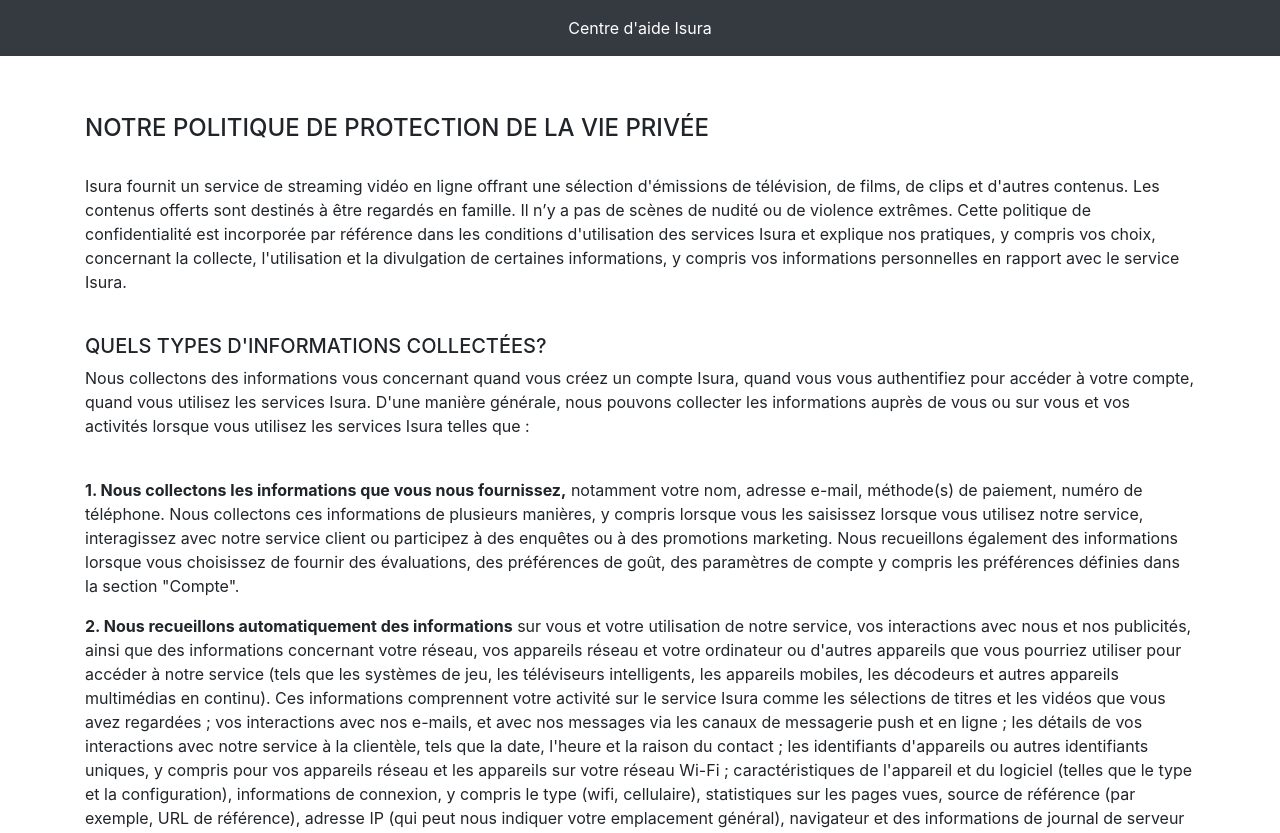
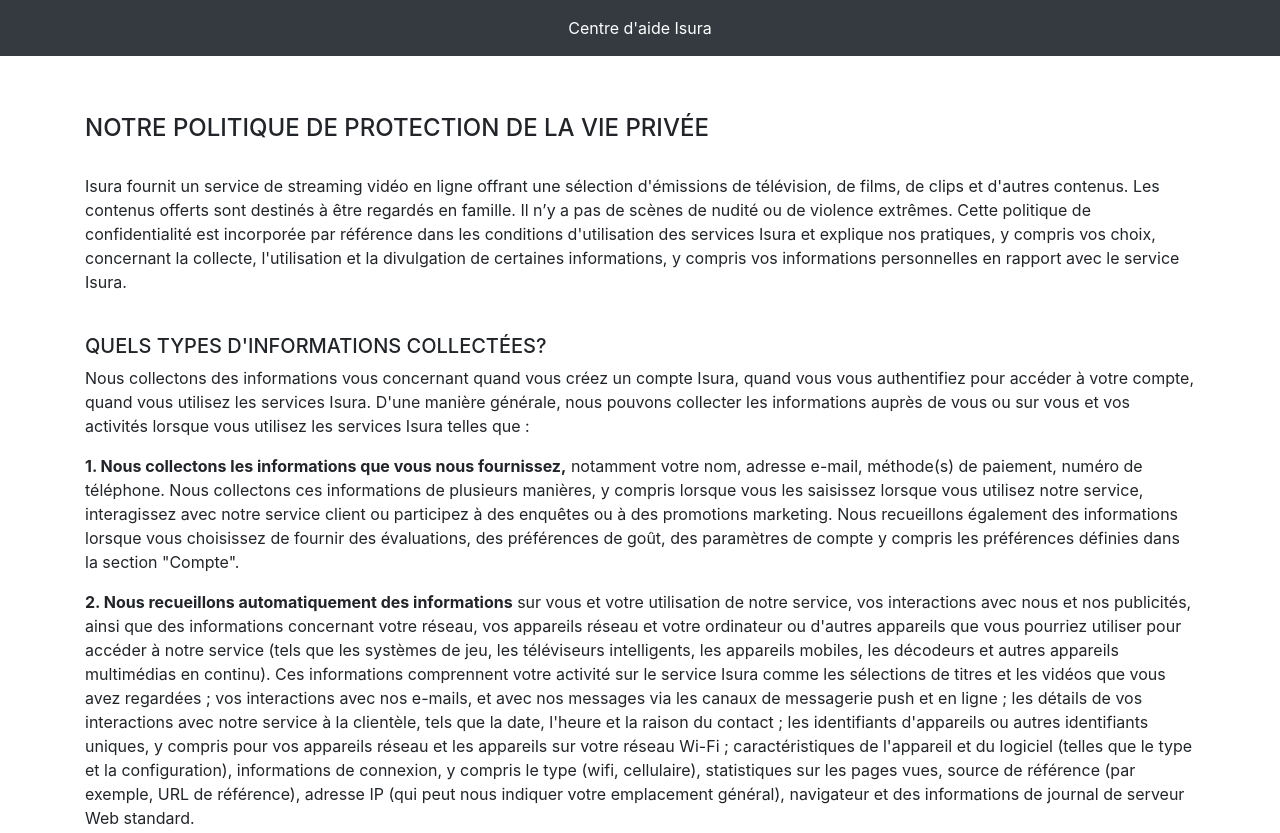
Before and after one commit to isuraconnect/privacy, a plain HTML site: page index.html in a window 1280 px wide. Shown: the top 833 px of the page. Drawn offline with nearby package versions, Linux system fonts and the light colour scheme.

Commit message:
Update index.html

```diff
--- a/index.html
+++ b/index.html
@@ -23,7 +23,7 @@
 <p>Isura fournit un service de streaming vidéo en ligne offrant une sélection d'émissions de télévision, de films, de clips et d'autres contenus. Les contenus offerts sont destinés à être regardés en famille. Il n’y a pas de scènes de nudité ou de violence extrêmes. Cette politique de confidentialité est incorporée par référence dans les conditions d'utilisation des services Isura et explique nos pratiques, y compris vos choix, concernant la collecte, l'utilisation et la divulgation de certaines informations, y compris vos informations personnelles en rapport avec le service Isura.</p><br>
 
 <h5>QUELS TYPES D'INFORMATIONS COLLECTÉES?</h5>
-<p>Nous collectons des informations vous concernant quand vous créez un compte Isura, quand vous vous authentifiez pour accéder à votre compte, quand vous utilisez les services Isura. D'une manière générale, nous pouvons collecter les informations auprès de vous ou sur vous et vos activités lorsque vous utilisez les services Isura telles que : </p><br>
+<p>Nous collectons des informations vous concernant quand vous créez un compte Isura, quand vous vous authentifiez pour accéder à votre compte, quand vous utilisez les services Isura. D'une manière générale, nous pouvons collecter les informations auprès de vous ou sur vous et vos activités lorsque vous utilisez les services Isura telles que : </p>
 <p><b>1. Nous collectons les informations que vous nous fournissez,</b> notamment votre nom, adresse e-mail, méthode(s) de paiement, numéro de téléphone. Nous collectons ces informations de plusieurs manières, y compris lorsque vous les saisissez lorsque vous utilisez notre service, interagissez avec notre service client ou participez à des enquêtes ou à des promotions marketing. Nous recueillons également des informations lorsque vous choisissez de fournir des évaluations, des préférences de goût, des paramètres de compte y compris les préférences définies dans la section "Compte".</p>
 <p><b>2. Nous recueillons automatiquement des informations</b> sur vous et votre utilisation de notre service, vos interactions avec nous et nos publicités, ainsi que des informations concernant votre réseau, vos appareils réseau et votre ordinateur ou d'autres appareils que vous pourriez utiliser pour accéder à notre service (tels que les systèmes de jeu, les téléviseurs intelligents, les appareils mobiles, les décodeurs et autres appareils multimédias en continu). Ces informations comprennent votre activité sur le service Isura comme les sélections de titres et les vidéos que vous avez regardées ; vos interactions avec nos e-mails, et avec nos messages via les canaux de messagerie push et en ligne ; les détails de vos interactions avec notre service à la clientèle, tels que la date, l'heure et la raison du contact ; les identifiants d'appareils ou autres identifiants uniques, y compris pour vos appareils réseau et les appareils sur votre réseau Wi-Fi ; caractéristiques de l'appareil et du logiciel (telles que le type et la configuration), informations de connexion, y compris le type (wifi, cellulaire), statistiques sur les pages vues, source de référence (par exemple, URL de référence), adresse IP (qui peut nous indiquer votre emplacement général), navigateur et des informations de journal de serveur Web standard.</p>
 <p><b>3. Nous collectons des informations provenant d'autres sources.</b> Nous protégeons ces informations conformément aux pratiques décrites dans la présente déclaration de confidentialité, ainsi qu'à toute restriction supplémentaire imposée par la source des données. Ces informations peuvent inclure les fournisseurs de services qui nous aident à déterminer un emplacement en fonction de votre adresse IP afin de personnaliser notre service et pour d'autres utilisations conformes à la présente déclaration de confidentialité ; les prestataires de services de paiement qui nous fournissent des informations de paiement ou de solde, ou des mises à jour de ces informations, en fonction de leur relation avec vous; les sources accessibles au public telles que les publications accessibles au public sur les plateformes de médias sociaux et les informations disponibles via des bases de données publiques ; les informations collectées via l'utilisation de cookies, de balises Web et d'autres technologies, y compris les données publicitaires. Si vous créez un compte à l'aide de vos identifiants de connexion à partir de l'un de vos comptes Google ou Facebook, nous collectons votre nom et votre adresse e-mail ainsi que d'autres informations auxquels vos paramètres de confidentialité sur ces comptes nous permettent d'accéder.</p><br>
@@ -76,7 +76,5 @@
 <br><br><br><br>
 
 
-
-
 </body>
 </html>
```
